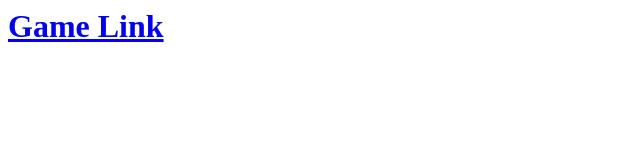
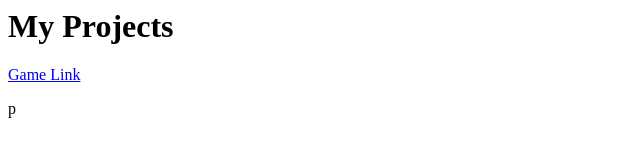
Before and after one commit to CarsonDecker24/carsondecker24.github.com, a plain HTML site: page index.html in a window 1280 px wide. Shown: the whole page, without its empty margins (0-640 px from the left). Drawn offline with Linux system fonts and the light colour scheme.

Commit message:
Update index.html

```diff
--- a/index.html
+++ b/index.html
@@ -1,5 +1,6 @@
 <html>
   <body>
-      <h1><a href=“https://carsondecker24.github.io/2D-Platformer”>Game Link</a></h1>
+      <h1>My Projects</h1>
+      <p><a href=“https://carsondecker24.github.io/2D-Platformer”>Game Link</a></p>p
   </body>
 </html>
```
